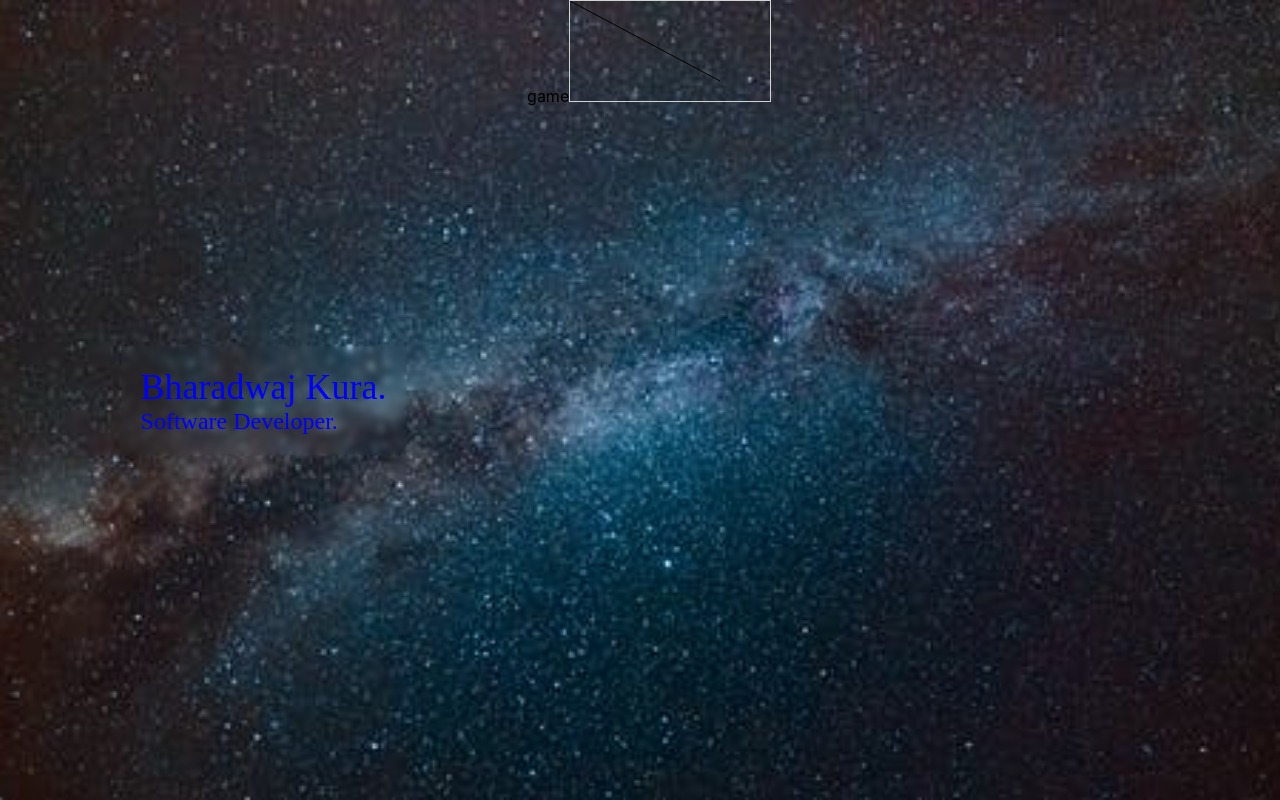
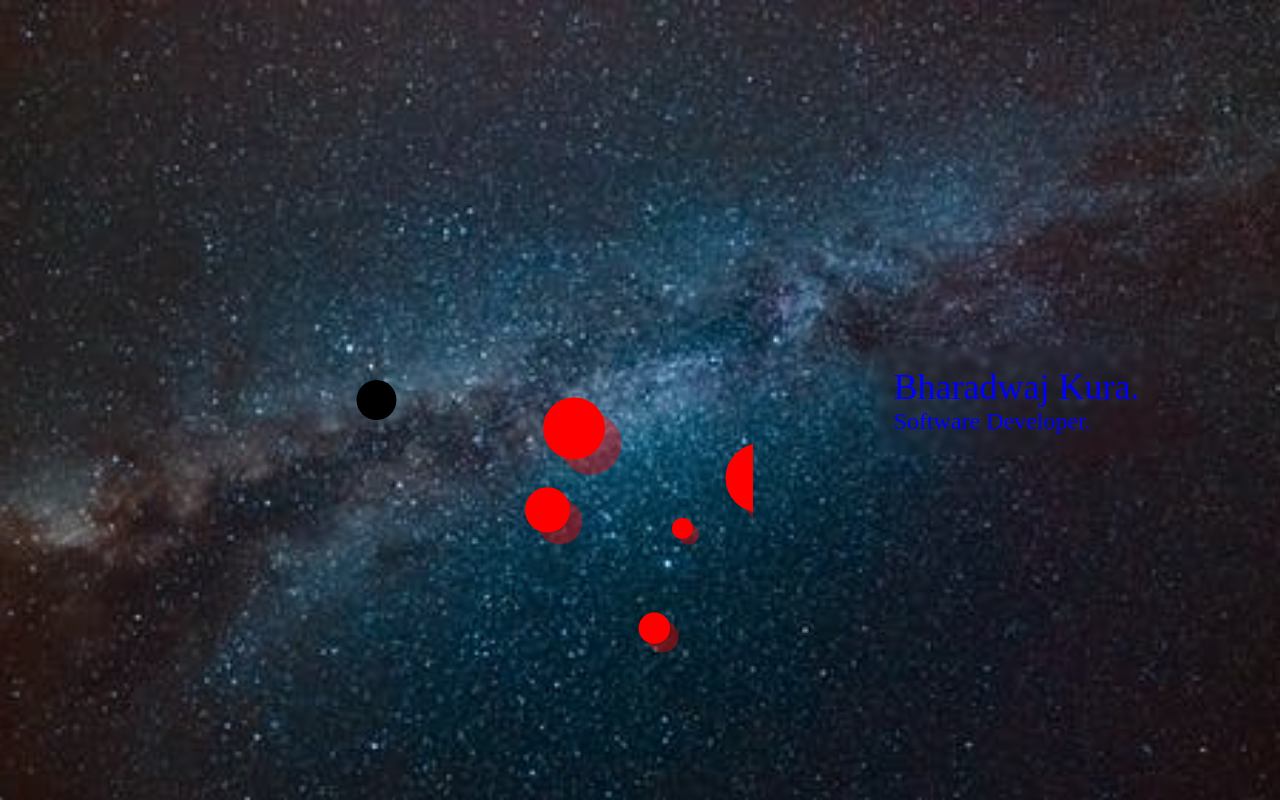
Before and after one commit to kurashiva11/Bharadwaj_CV, a React (Create React App) app: page / in a window 1280 px wide. Built offline with nearby package versions, Linux system fonts and the light colour scheme; a web font is replaced by a local one.

Commit message:
Added game

```diff
--- a/src/screens/about/about.module.scss
+++ b/src/screens/about/about.module.scss
@@ -37,6 +37,20 @@
     }
 }
 
-.game_comtainer {
+.game_container {
     flex: 5;
+    // border: 3px solid red;
+    flex-wrap: wrap;
+    width: 100%;
+    height: 100%
 }
+
+.canvas--container {
+    width: 100%;
+    height: 100%;
+    // border: 3px solid green;
+    // display: flex;
+    // position: absolute;
+    // top: 0;
+    // left: 0;
+}
--- /dev/null
+++ b/src/screens/about/game.tsx
@@ -0,0 +1,170 @@
+const BULLET_VELOCITY = 5;
+
+class Circle {
+    ctx: any;
+    x: number;
+    y: number;
+    radius: number;
+    color: [number, number, number];
+    constructor(ctx: any, x: number, y: number, radius: number, color: [number, number, number]) {
+        this.ctx = ctx;
+        this.x = x;
+        this.y = y;
+        this.radius = radius;
+        this.color = color;
+    }
+
+    draw () {
+        this.ctx.beginPath();
+        this.ctx.arc(this.x, this.y, this.radius, 0, Math.PI * 2, false);
+        this.ctx.fillStyle = `rgb(${this.color[0]}, ${this.color[1]}, ${this.color[2]})`;
+        this.ctx.fill();
+    }
+}
+
+class MovingCircle extends Circle {
+    velocity: {x: number, y: number};
+    constructor(ctx: any, x: number, y: number, radius: number, color: [number, number, number], velocity: {x: number, y: number}) {
+        super(ctx, x, y, radius, color);
+        this.velocity = velocity;
+
+        this.draw.bind(this);
+    }
+
+    draw(): void {
+        super.draw();
+        let prevX = this.x - this.velocity.x + this.radius/2;
+        let prevY = this.y - this.velocity.y + this.radius/2
+        this.ctx.arc(prevX, prevY, this.radius, 0, Math.PI * 2, false);
+        this.ctx.fillStyle = `rgba(${this.color[0]}, ${this.color[1]}, ${this.color[2]}, 0.4)`;
+        this.ctx.fill();
+    }
+}
+
+class Player extends Circle {
+    constructor(ctx: any) {
+        super(ctx, ctx.canvas.width / 2, ctx.canvas.height / 2, 20, [0, 0, 0]);
+    }
+}
+
+class Bullet extends MovingCircle {
+    constructor(ctx: any, x: number, y: number, velocity: {x: number, y: number}) {
+        super(ctx, x, y, 10, [0, 0, 0], velocity);
+    }
+
+    update () {
+        this.draw();
+        this.x += this.velocity.x;
+        this.y += this.velocity.y;
+    }
+}
+
+class Enemy extends MovingCircle {
+
+    constructor(ctx: any, x: number, y: number, radius: number, velocity: {x: number, y: number}) {
+        super(ctx, x, y, radius, [255, 0, 0], velocity);
+    }
+
+    update () {
+        this.draw();
+        this.x += this.velocity.x;
+        this.y += this.velocity.y;
+    }
+}
+
+class Game {
+    ctx: any;
+    player: Player;
+    bullets: Bullet[] = [];
+    enemies: Enemy[] = [];
+    animationFrame: any;
+    score: number = 0;
+
+    constructor(ctx: any) {
+        this.ctx = ctx;
+
+        ctx.canvas.addEventListener('mousedown', (event: any) => {
+            let {width, height} = this.ctx.canvas;
+            const angle = Math.atan2(event.clientY - height / 2, event.clientX - width / 2);
+            const velocity = {
+                x: Math.cos(angle) * BULLET_VELOCITY,
+                y: Math.sin(angle) * BULLET_VELOCITY,
+            }
+            this.bullets.push(new Bullet(this.ctx, width / 2, height / 2, velocity));
+        });
+
+        // spawning enemies every second.
+        setInterval(() => {
+            let {width, height} = this.ctx.canvas;
+            let x, y;
+            let radius = Math.random() * (40 - 10) + 10;
+            if (Math.random() < 0.5) {
+                x = Math.random() * width;
+                y = Math.random() < 0.5 ? 0 - radius : height + radius;
+            } else {
+                x = Math.random() < 0.5 ? 0 - radius : width + radius;
+                y = Math.random() * height;
+            }
+            const angle = Math.atan2(height / 2 - y, width / 2 - x);
+            const velocity = {
+                x: Math.cos(angle),
+                y: Math.sin(angle),
+            }
+            this.enemies.push(new Enemy(this.ctx, x, y, radius, velocity))
+        }, 1000 - this.score * 3);
+
+        this.player = new Player(this.ctx);
+
+        this.animate.bind(this);
+        this.detectBulletEnemyCollition.bind(this);
+        this.animate();
+    }
+
+    detectBulletEnemyCollition(enemy: Enemy, enemyIndex: number) {
+        this.bullets.forEach((bullet, index) => {
+            let dist = Math.hypot(bullet.x - enemy.x, bullet.y - enemy.y);
+            if (dist -enemy.radius - bullet.radius < 0.5) {
+                // setTimeout is a simple hack to remove the canvas reload/blink.
+                setTimeout(() => {
+                    // removing the enemy and bullet, as enemy hit by the bullet.
+                    this.enemies.splice(enemyIndex, 1);
+                    this.bullets.splice(index, 1);
+                }, 0);
+                this.score += 1;
+            }
+        })
+    }
+
+    animate() {
+        this.animationFrame = requestAnimationFrame(this.animate.bind(this));
+        this.ctx.clearRect(0, 0, this.ctx.canvas.width, this.ctx.canvas.height)
+
+        this.player.draw();
+        this.bullets.forEach((bullet, index) => {
+            bullet.update();
+
+            // removing the bullets which moved out of the canvas.
+            if (bullet.x - bullet.radius < 0 ||
+                bullet.x + bullet.radius > this.ctx.canvas.width ||
+                bullet.y - bullet.radius < 0 ||
+                bullet.y + bullet.radius > this.ctx.canvas.height) {
+                    setTimeout(() => {
+                        this.bullets.splice(index, 1);
+                    }, 0);
+                }
+        });
+
+        this.enemies.forEach((enemy, index) => {
+            enemy.update();
+
+            const enemyPlayerDist = Math.hypot(this.player.x - enemy.x, this.player.y - enemy.y);
+            if (enemyPlayerDist - this.player.radius - enemy.radius < 1) {
+                cancelAnimationFrame(this.animationFrame);
+            }
+
+            this.detectBulletEnemyCollition(enemy, index);
+        })
+    }
+}
+
+export default Game;
--- a/src/screens/about/index.tsx
+++ b/src/screens/about/index.tsx
@@ -1,38 +1,48 @@
 import { useEffect, useRef } from 'react';
 import withMountAnimatedScreen from '../../HOC/withMountAnimatedScreen';
 import styles from './about.module.scss';
+
+import Game from './game';
 
 function About() {
     const canvasRef = useRef<HTMLCanvasElement>(null);
 
     useEffect(() => {
         var ctx = canvasRef.current?.getContext("2d");
+        // @ts-ignore
+        console.log('canvasRef.current?.parentNode?.clientWidth =', canvasRef.current?.parentNode);
+        // @ts-ignore
+        canvasRef.current && (canvasRef.current.width = canvasRef.current?.parentNode?.clientWidth);
+        // @ts-ignore
+        canvasRef.current && (canvasRef.current.height = canvasRef.current?.parentNode?.clientHeight);
+        //  // @ts-ignore
+        //  canvasRef.current && (canvasRef.current.clientLeft = canvasRef.current?.parentNode?.clientLeft);
+        //  // @ts-ignore
+        //  canvasRef.current && (canvasRef.current.clientTop = canvasRef.current?.parentNode?.clientTop);
+
         if (ctx) {
-            ctx.moveTo(0, 0);
-            ctx.lineTo(150, 80);
-            ctx.stroke();
+            console.log(ctx);
+            // @ts-ignore
+            new Game(ctx);
         }
     }, []);
 
     return (
         <div className={styles.about}>
+            <div className={styles["game_container"]}>
+                <div className={styles["canvas--container"]}>
+                    {/* game */}
+                    <canvas ref={canvasRef}>
+                        Your browser does not support the HTML canvas tag.
+                    </canvas>
+                </div>
+            </div>
             <div className={styles.introduction}>
                 <div className={styles["introduction--container"]}>
                     <div className={styles["introduction-name"]}>Bharadwaj Kura.</div>
                     <div className={styles["introduction-resignation"]}>Software Developer.</div>
                 </div>
             </div>
-            <div className={styles["game_comtainer"]}>
-                game
-                <canvas
-                    ref={canvasRef}
-                    width="200"
-                    height="100"
-                    style={{ border: "1px solid #d3d3d3" }}
-                >
-                    Your browser does not support the HTML canvas tag.
-                </canvas>
-            </div>
         </div>
     );
 }
```
